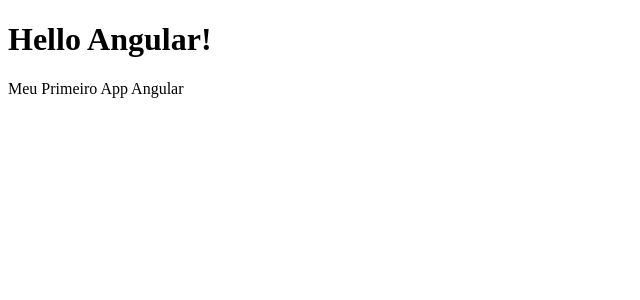
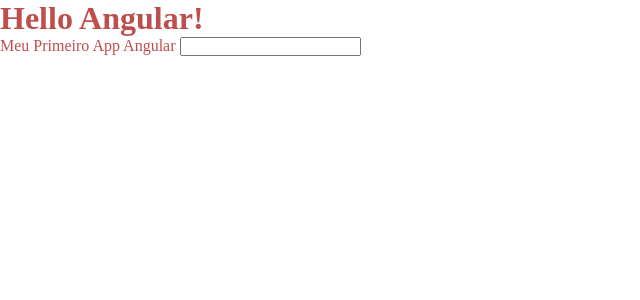
Before and after one commit to leoportogtr86/angular, an Angular app: page / in a window 1280 px wide. Shown: the top 300 px of the page, without its empty margins (0-640 px from the left). Built offline with nearby package versions, Linux system fonts and the light colour scheme.

Commit message:
exemplo de como usar ngModel

```diff
--- a/src/app/app.component.html
+++ b/src/app/app.component.html
@@ -1,2 +1,6 @@
 <h1>Hello Angular!</h1>
 {{title}}
+
+
+<input type="text" [(ngModel)]="texto">
+<h2>{{texto}}</h2>
--- a/src/app/app.component.ts
+++ b/src/app/app.component.ts
@@ -7,4 +7,5 @@
 })
 export class AppComponent {
   title = 'Meu Primeiro App Angular';
+  texto = "";
 }
--- a/src/app/app.module.ts
+++ b/src/app/app.module.ts
@@ -3,6 +3,7 @@
 
 import { AppRoutingModule } from './app-routing.module';
 import { AppComponent } from './app.component';
+import {FormsModule} from '@angular/forms'
 
 @NgModule({
   declarations: [
@@ -10,7 +11,8 @@
   ],
   imports: [
     BrowserModule,
-    AppRoutingModule
+    AppRoutingModule,
+    FormsModule
   ],
   providers: [],
   bootstrap: [AppComponent]
--- a/src/styles.css
+++ b/src/styles.css
@@ -1 +1,11 @@
 /* You can add global styles to this file, and also import other style files */
+*{
+
+    padding: 0;
+    margin: 0;
+}
+
+body{
+
+    color: rgb(190, 77, 77);
+}
```
